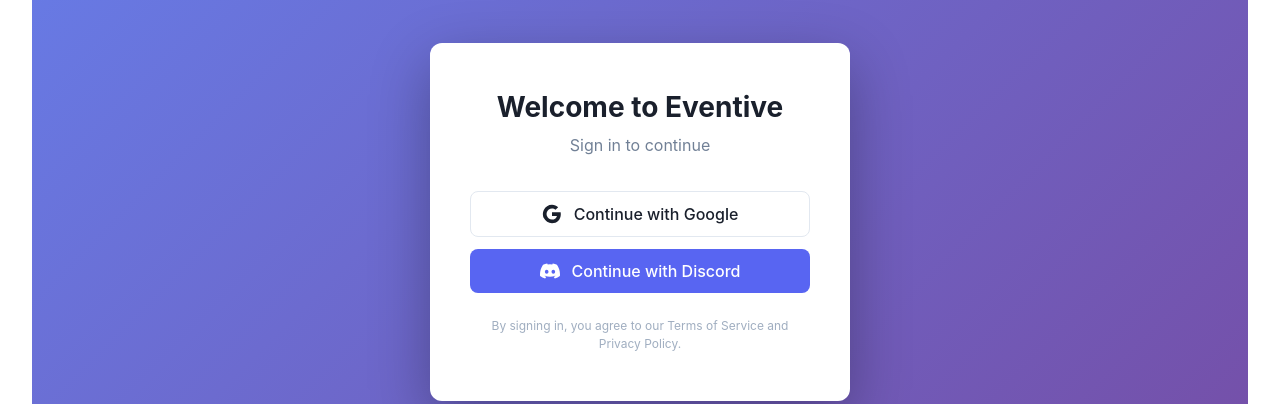
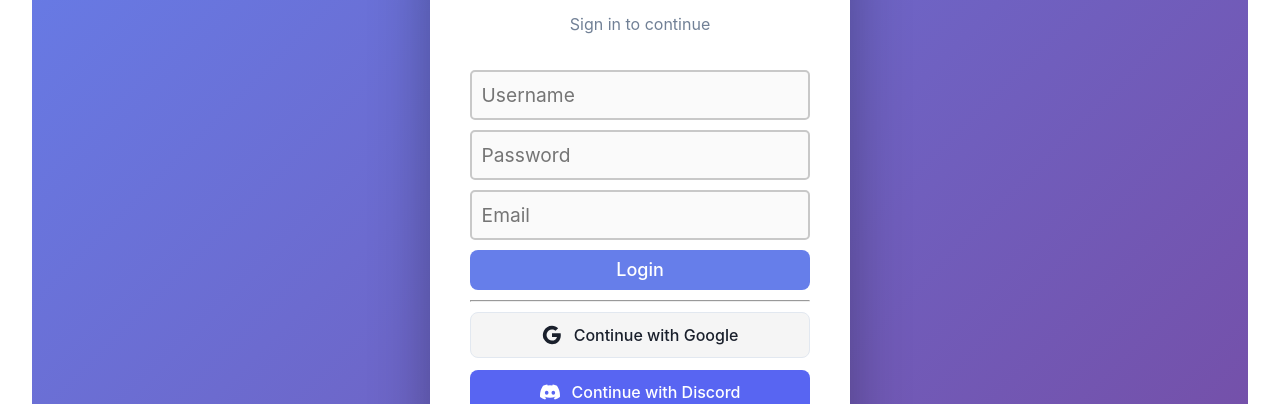
Before and after one commit to Juno-Labs-Team/Eventive, a React (Vite) app: page /login in a window 1280 px wide. Shown: the part 274-678 px from the top of the page. Built offline with nearby package versions, Linux system fonts and the light colour scheme; no server answers.

Commit message:
Add textboxes and button for custom username and password and a spot for email as well
These need to be connected to backend somehow so user data can be stored

```diff
--- a/src/pages/login.tsx
+++ b/src/pages/login.tsx
@@ -48,7 +48,12 @@
         <h1>Welcome to Eventive</h1>
         <p className="login-subtitle">Sign in to continue</p>
 
-        {/*Put username and password login here*/}
+        <input className="text-box" placeholder="Username"/>
+        <input className="text-box" placeholder="Password" />
+        <input className="text-box" placeholder="Email" />
+        <button className="login-button">Login</button>
+
+        <hr></hr>
 
         <div className="oauth-buttons">
           <button onClick={handleGoogleSignIn} className="oauth-button google-button">
--- a/src/styles/login.css
+++ b/src/styles/login.css
@@ -52,9 +52,10 @@
 }
 
 .google-button {
-  background: white;
+  background: rgb(245,245,245);
   color: #1a202c;
   border: 1px solid #e2e8f0;
+  margin-top: 10px;
 }
 
 .google-button:hover {
@@ -85,3 +86,39 @@
   margin: 0;
   line-height: 1.5;
 }
+
+.text-box {
+  border-radius: 5px;
+  border: 2px solid rgb(200, 200, 200);
+  background-color: rgb(250, 250, 250);
+  color: black;
+  width: 100%;
+  height: 50px;
+  font-size: larger;
+  text-indent: 0.5em;
+  text-justify: center;
+  margin-bottom: 10px;
+}
+
+.login-button {
+  padding: var(--spacing-sm) var(--spacing-lg);
+  margin-bottom: 10px;
+  width: 100%;
+  height: 40px;
+  border-radius: var(--border-radius-md);
+  border: none;
+  background: var(--color-primary);
+  color: white;
+  font-weight: var(--font-weight-medium);
+  font-size: var(--font-size-lg);
+  cursor: pointer;
+  transition: all var(--transition-base);
+  text-decoration: none;
+  display: inline-block;
+}
+
+.login-button:hover {
+  background: #4752c4;
+  transform: translateY(-2px);
+  box-shadow: 0 4px 12px rgba(88, 101, 242, 0.4);
+}
```
Also changed, not shown: 1 other file (tests, documents, lock files or other folders).
